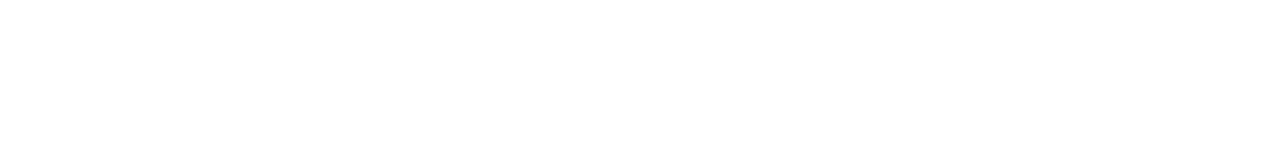
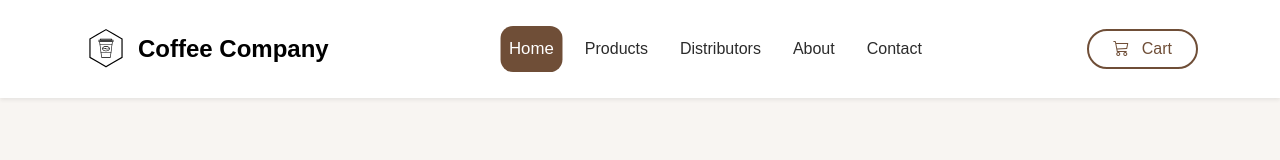
Before and after one commit to Ibrahim-Almahdy/BrewNest, a website built with Vite: page index.html in a window 1280 px wide. Built offline with nearby package versions, Linux system fonts and the light colour scheme.

Commit message:
Complete responsive navbar design

```diff
--- a/index.html
+++ b/index.html
@@ -7,16 +7,68 @@
   </head>
   <body>
     <header>
-      <!-- Navbar -->
+      <nav class="navbar navbar-expand-lg bg-white shadow-sm py-3">
+        <div class="container">
+          <a
+            class="navbar-brand d-flex align-items-center fw-bold fs-4"
+            href="index.html"
+          >
+            <img
+              src="./src/assets/images/icons/logo.svg"
+              alt="Coffee Company Logo"
+              width="48"
+              height="48"
+              class="me-2 mt-2"
+            />
+            Coffee Company
+          </a>
+          <button
+            class="navbar-toggler"
+            type="button"
+            data-bs-toggle="collapse"
+            data-bs-target="#navbarNav"
+            aria-controls="navbarNav"
+            aria-expanded="false"
+            aria-label="Toggle navigation"
+          >
+            <span class="navbar-toggler-icon"></span>
+          </button>
+
+          <div class="collapse navbar-collapse" id="navbarNav">
+            <ul class="navbar-nav mx-auto gap-3">
+              <li class="nav-item">
+                <a class="nav-link active" href="index.html">Home</a>
+              </li>
+
+              <li class="nav-item">
+                <a class="nav-link" href="index.html#products">Products</a>
+              </li>
+
+              <li class="nav-item">
+                <a class="nav-link" href="distributors.html">Distributors</a>
+              </li>
+
+              <li class="nav-item">
+                <a class="nav-link" href="about.html">About</a>
+              </li>
+
+              <li class="nav-item">
+                <a class="nav-link" href="contact.html">Contact</a>
+              </li>
+            </ul>
+            <a href="#" class="btn btn-outline-dark rounded-pill px-4 cart-btn">
+              <i class="bi bi-cart3 me-2"></i>
+              Cart
+            </a>
+          </div>
+        </div>
+      </nav>
     </header>
 
-    <main>
-      <!-- Hero -->
-    </main>
+    <main></main>
 
-    <footer>
-      <!-- Footer -->
-    </footer>
+    <footer></footer>
+
     <script type="module" src="/src/main.js"></script>
   </body>
 </html>
--- a/package.json
+++ b/package.json
@@ -13,6 +13,7 @@
   },
   "dependencies": {
     "bootstrap": "^5.3.8",
+    "bootstrap-icons": "^1.13.1",
     "sass": "^1.102.0"
   }
 }
--- a/src/main.js
+++ b/src/main.js
@@ -1,4 +1,5 @@
 import "bootstrap/dist/css/bootstrap.min.css";
 import "bootstrap/dist/js/bootstrap.bundle.min.js";
+import "bootstrap-icons/font/bootstrap-icons.css";
 
 import "./scss/style.scss";
--- a/src/scss/_navbar.scss
+++ b/src/scss/_navbar.scss
@@ -0,0 +1,31 @@
+@use "variables" as *;
+
+.cart-btn {
+  border: 2px solid $primary;
+  color: $primary;
+  transition: all $transition;
+
+  &:hover {
+    background-color: $primary;
+    border-color: $primary;
+    color: $white;
+  }
+
+  &:focus {
+    box-shadow: none;
+  }
+}
+
+.nav-link {
+  color: $text;
+  padding: 10px 18px;
+  border-radius: $radius;
+  transition: all $transition;
+
+  &:hover,
+  &.active {
+    background-color: $primary;
+    color: $white !important;
+    transform: scale(1.05);
+  }
+}
--- a/src/scss/_variables.scss
+++ b/src/scss/_variables.scss
@@ -1,4 +1,3 @@
-// Colors
 $primary: #6f4e37;
 $secondary: #a67c52;
 $accent: #d4a373;
@@ -6,11 +5,8 @@
 $text: #2b2b2b;
 $white: #ffffff;
 
-// Font
 $font-family: "Cairo", sans-serif;
 
-// Border Radius
 $radius: 12px;
 
-// Transition
-$transition: 0.3s ease;
+$transition: 0.6s ease;
--- a/src/scss/style.scss
+++ b/src/scss/style.scss
@@ -0,0 +1,5 @@
+@use "variables";
+@use "global";
+@use "navbar";
+@use "footer";
+@use "home";
```
Also changed, not shown: about.html (added), cappuccino.html (added), coffee.html (added), contact.html (added), distributors.html (added), turkish-coffee.html (added), 1 other file.
